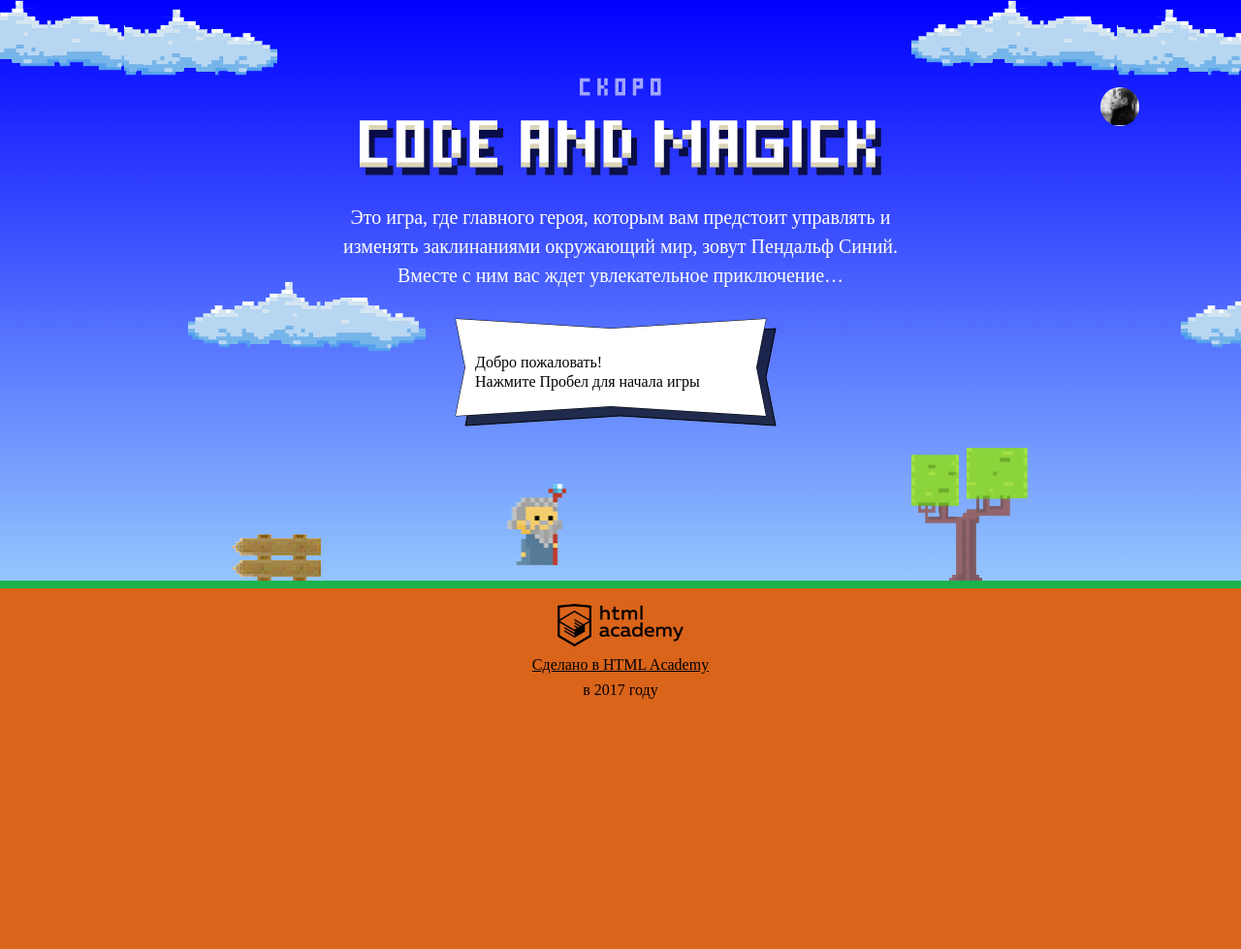
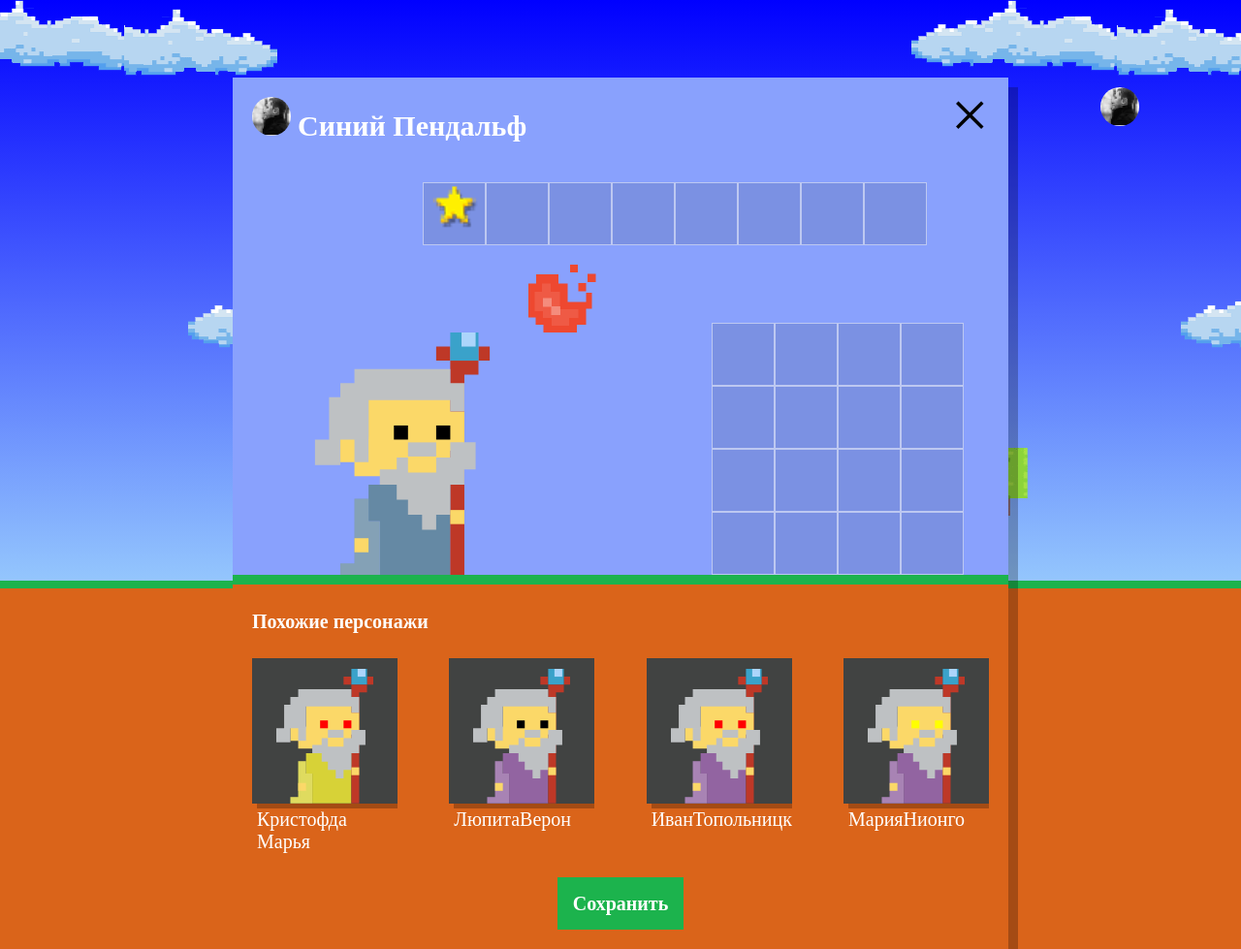
Before and after one commit to yanatoto/1113601-code-and-magick-20, a website: page index.html in a window 1280 px wide. Shown: the whole page at 97% size. Before the commit the page ends 800 px from the top, so only its background shows below. Drawn offline with Linux system fonts and the light colour scheme; a web font is replaced by a local one.

Commit message:
Добавляет setup.js

```diff
--- a/index.html
+++ b/index.html
@@ -182,7 +182,7 @@
 </template>
 
 <script src="js/stat.js"></script>
-
+<script src="js/setup.js"></script>
 <script src="js/game.js"></script>
 
 </body>
--- /dev/null
+++ b/js/setup.js
@@ -0,0 +1,54 @@
+'use strict';
+var WIZARD_NAMES = ['Иван', 'Хуан Себастьян', 'Мария', 'Кристоф', 'Виктор', 'Юлия', 'Люпита', 'Вашингтон'];
+var WIZARD_SURNAMES = ['да Марья', 'Верон', 'Мирабелла', 'Вальц', 'Онопко', 'Топольницкая', 'Нионго', 'Ирвинг'];
+var WIZARD_COAT_COLORS = ['rgb(101, 137, 164)', 'rgb(241, 43, 107)', 'rgb(146, 100, 161)', 'rgb(56, 159, 117)', 'rgb(215, 210, 55)', 'rgb(0, 0, 0)'];
+var WIZARD_EYES_COLORS = ['black', 'red', 'blue', 'yellow', 'green'];
+var wizardQuantity = 4;
+
+var userDialog = document.querySelector('.setup');
+userDialog.classList.remove('hidden');
+
+var similarListElement = userDialog.querySelector('.setup-similar-list');
+
+var similarWizardTemplate = document.querySelector('#similar-wizard-template')
+  .content
+  .querySelector('.setup-similar-item');
+
+
+var getRandomElement = function (array) {
+  var randomIndex = Math.floor(Math.random() * (array.length - 1));
+  return array[randomIndex];
+};
+
+
+var wizards = [];
+for (var j = 0; j < wizardQuantity; j++) {
+
+  var createWizard = {
+
+    name: getRandomElement(WIZARD_NAMES) + getRandomElement(WIZARD_SURNAMES),
+    coatColor: getRandomElement(WIZARD_COAT_COLORS),
+    eyesColor: getRandomElement(WIZARD_EYES_COLORS)
+  };
+
+  wizards.push(createWizard);
+
+}
+
+var renderWizard = function (wizard) {
+  var wizardElement = similarWizardTemplate.cloneNode(true);
+
+  wizardElement.querySelector('.setup-similar-label').textContent = wizard.name;
+  wizardElement.querySelector('.wizard-coat').style.fill = wizard.coatColor;
+  wizardElement.querySelector('.wizard-eyes').style.fill = wizard.eyesColor;
+
+  return wizardElement;
+};
+
+var fragment = document.createDocumentFragment();
+for (var i = 0; i < wizardQuantity; i++) {
+  fragment.appendChild(renderWizard(wizards[i]));
+}
+similarListElement.appendChild(fragment);
+
+userDialog.querySelector('.setup-similar').classList.remove('hidden');
```
